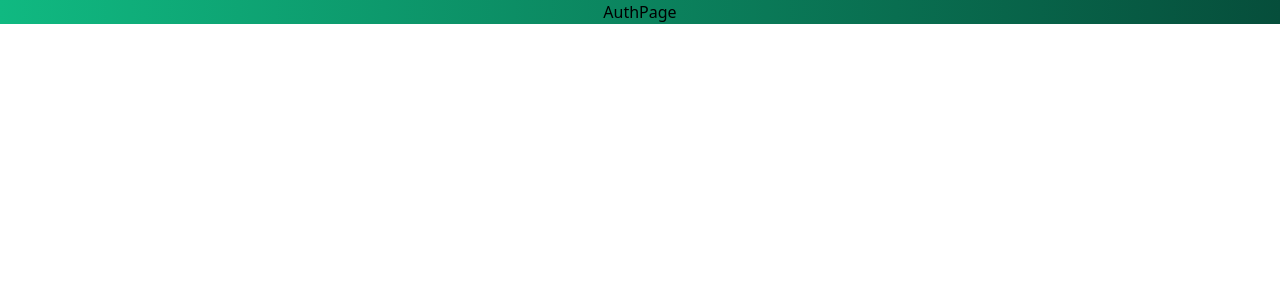
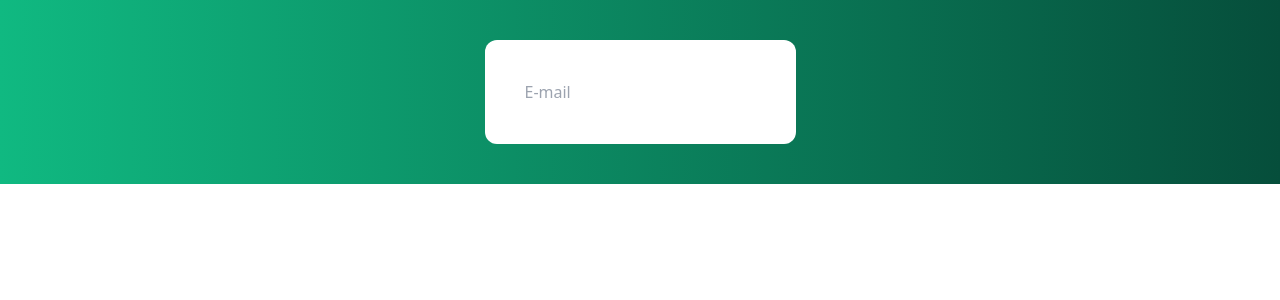
Before and after one commit to PGabriel-MB/TinnovaTeste, a Nuxt app: page /auth in a window 1280 px wide. Shown: the top 300 px of the page. Built offline with nearby package versions, Linux system fonts and the light colour scheme.

Commit message:
formulario de login

```diff
--- a/pages/auth/index.vue
+++ b/pages/auth/index.vue
@@ -1,9 +1,11 @@
 <template>
     <div class="
-        flex justify-center content-center h-scheen
+        flex justify-center content-center h-full
         bg-gradient-to-r from-green-500 to-green-900
     ">
-        <h1>AuthPage</h1>
+        <form action="" class="bg-white my-10 p-10 rounded-xl">
+            <input type="text" placeholder="E-mail">
+        </form>
     </div>
 </template>
 
```
